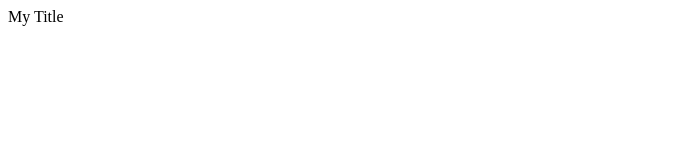
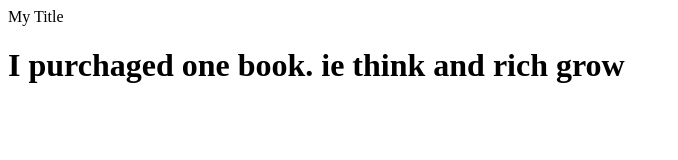
Before and after one commit to Santoshi1234/Dell_SelfLearnCSharp, a plain HTML site: page index.html in a window 1280 px wide. Shown: the whole page, without its empty margins (0-678 px from the left). Drawn offline with Linux system fonts and the light colour scheme.

Commit message:
my second commit

```diff
--- a/index.html
+++ b/index.html
@@ -1,3 +1,4 @@
 <HTML>
 <head>My Title</head>
+<h1>I purchaged one book. ie think and rich grow</h1>
 </HTML>
```
Also changed, not shown: content.txt (added), 1 other file.
